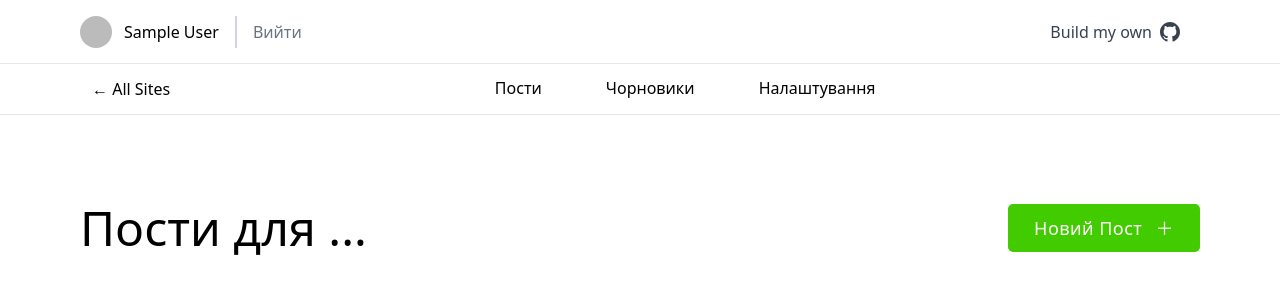
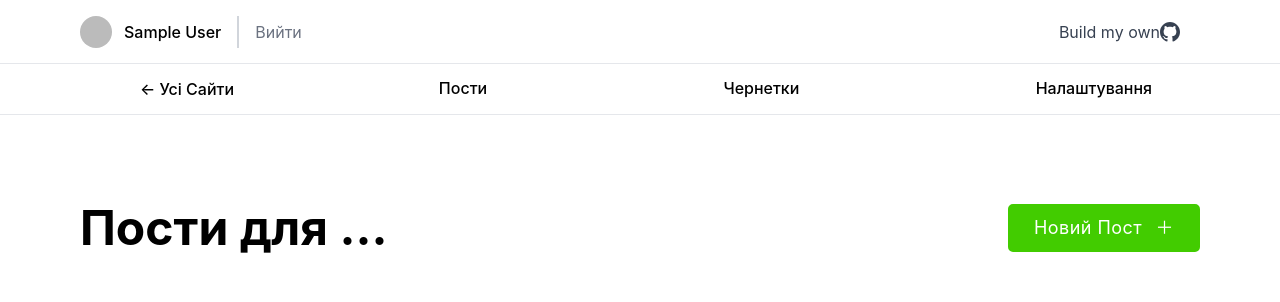
Before and after one commit to maskovlad/blog-platforms, a Next.js app: page /app/site/1 in a window 1280 px wide. Shown: the top 302 px of the page. Built offline with nearby package versions, Linux system fonts and the light colour scheme; no server answers; sample sign-in values are in the browser's storage.

Commit message:
Restyling app layout

```diff
--- a/components/app/Layout.tsx
+++ b/components/app/Layout.tsx
@@ -8,15 +8,15 @@ import Loader from "./Loader";
 import useRequireAuth from "../../lib/useRequireAuth";
 
 import type { WithChildren } from "@/types";
+import { css } from "@emotion/css";
 
 interface LayoutProps extends WithChildren {
   siteId?: string;
 }
 
 export default function Layout({ siteId, children }: LayoutProps) {
-  const title = "Platforms on Vercel";
-  const description =
-    "Create a fullstack application with multi-tenancy and custom domains support using Next.js, Prisma, and PostgreSQL";
+  const title = "Українська Блогова Платформа - Свій.Site";
+  const description = "Створи власний повноцінний сайт-блог. Розвивай, просувай і заробляй з найшвидшою і найнадійнішою хмарною платформою Свій.Site";
   const logo = "/favicon.ico";
   const router = useRouter();
   const sitePage = router.pathname.startsWith("/app/site/[id]");
@@ -32,7 +32,6 @@ export default function Layout({ siteId, children }: LayoutProps) {
   return (
     <>
       <div>
-
         <Head>
           <title>{title}</title>
           <link rel="icon" href={logo} />
@@ -60,34 +59,128 @@ export default function Layout({ siteId, children }: LayoutProps) {
           <meta name="twitter:image" content={logo} />
         </Head>
 
-        <div className="absolute left-0 right-0 h-16 border-b bg-white border-gray-200">
-          <div className="flex justify-between items-center h-full max-w-screen-xl mx-auto px-10 sm:px-20">
-            <div className="flex space-x-4">
-              <Link href="/" className="flex justify-center items-center">
+        <div
+          className={css`
+            position: absolute;
+            right: 0;
+            left: 0;
+            background-color: #ffffff;
+            height: 4rem;
+            border-bottom-width: 1px;
+            border-color: #e5e7eb;
+          `}
+        >
+          <div
+            className={css`
+              display: flex;
+              padding-left: 5rem;
+              padding-right: 5rem;
+              margin-left: auto;
+              margin-right: auto;
+              justify-content: space-between;
+              align-items: center;
+              max-width: 1280px;
+              height: 100%;
+
+              @media (max-width: 640px) {
+                padding-left: 1.5rem;
+                padding-right: 1.5rem;
+              }
+            `}
+          >
+            <div
+              className={css`
+                display: flex;
+                gap: 1rem;
+              `}
+            >
+              <Link
+                href="/"
+                className={css`
+                  display: flex;
+                  justify-content: center;
+                  align-items: center;
+                `}
+              >
                 {session.user && session.user.image && (
-                  <div className="h-8 w-8 inline-block rounded-full overflow-hidden align-middle">
+                  <div
+                    className={css`
+                      display: inline-block;
+                      overflow: hidden;
+                      vertical-align: middle;
+                      width: 2rem;
+                      height: 2rem;
+                      border-radius: 9999px;
+                    `}
+                  >
                     <Image
                       src={session.user.image}
-                      width={40}
-                      height={40}
+                      width={32}
+                      height={32}
                       alt={session.user.name ?? "User avatar"}
                     />
                   </div>
                 )}
-                <span className="sm:block inline-block ml-3 font-medium truncate">
+                <span
+                  className={css`
+                    display: inline-block;
+                    margin-left: 0.75rem;
+                    font-weight: 500;
+                    overflow: hidden;
+                    text-overflow: ellipsis;
+                    white-space: nowrap;
+
+                    @media (min-width: 640px) {
+                      display: block;
+                    }
+                  `}
+                >
                   {session.user?.name}
                 </span>
               </Link>
-              <div className="h-8 border border-gray-300" />
+              <div
+                className={css`
+                  height: 2rem;
+                  border-width: 1px;
+                  border-color: #d1d5db;
+                `}
+              />
               <button
-                className="text-gray-500 hover:text-gray-700 transition-all ease-in-out duration-150"
+                className={css`
+                  transition-property: all;
+                  transition-duration: 150ms;
+                  transition-timing-function: cubic-bezier(0.4, 0, 0.2, 1);
+                  color: #6b7280;
+
+                  :hover {
+                    color: #374151;
+                  }
+                `}
                 onClick={() => signOut()}
               >
                 Вийти
               </button>
             </div>
             <a
-              className="font-cal flex items-center space-x-2 text-gray-700 px-5 py-3 sm:hover:text-black sm:hover:bg-white transition-all ease-in-out duration-150"
+              className={css`
+                display: flex;
+                padding-top: 0.75rem;
+                padding-bottom: 0.75rem;
+                padding-left: 1.25rem;
+                padding-right: 1.25rem;
+                margin-left: 0.5rem;
+                transition-property: all;
+                transition-duration: 150ms;
+                transition-timing-function: cubic-bezier(0.4, 0, 0.2, 1);
+                color: #374151;
+                align-items: center;
+
+                @media (min-width: 640px) {
+                  :hover {
+                    background-color: #ffffff;
+                  }
+                }
+              `}
               href="https://github.com/vercel/platforms"
               rel="noreferrer"
               target="_blank"
@@ -107,20 +200,47 @@ export default function Layout({ siteId, children }: LayoutProps) {
         </div>
 
         {rootPage && (
-          <div className="absolute left-0 right-0 top-16 flex justify-center items-center font-cal space-x-16 border-b bg-white border-gray-200">
+          <div
+            className={css`
+              display: flex;
+              position: absolute;
+              right: 0;
+              left: 0;
+              top: 4rem;
+              background-color: #ffffff;
+              justify-content: center;
+              align-items: center;
+              border-bottom-width: 1px;
+              border-color: #e5e7eb;
+              font-weight: 500;
+              padding-left: 10%;
+              padding-right: 10%;
+              gap: 10%;
+            `}
+          >
             <Link
               href="/"
-              className={`border-b-2 ${
-                tab == "" ? "border-black" : "border-transparent"
-              } py-3`}
+              className={css`
+                border-bottom-width: 2px;
+                padding-top: 0.75rem;
+                padding-bottom: 0.75rem;
+                ${tab == ""
+                  ? "border-color: #000000;"
+                  : "border-color: transparent;"}
+              `}
             >
               Мої сайти
             </Link>
             <Link
               href="/settings"
-              className={`border-b-2 ${
-                tab == "settings" ? "border-black" : "border-transparent"
-              } py-3`}
+              className={css`
+                border-bottom-width: 2px;
+                padding-top: 0.75rem;
+                padding-bottom: 0.75rem;
+                ${tab == "settings"
+                  ? "border-color: #000000;"
+                  : "border-color: transparent;"}
+              `}
             >
               Налаштування
             </Link>
@@ -128,33 +248,210 @@ export default function Layout({ siteId, children }: LayoutProps) {
         )}
 
         {sitePage && (
-          <div className="absolute left-0 right-0 top-16 font-cal border-b bg-white border-gray-200">
-            <div className="flex justify-between items-center space-x-16 max-w-screen-xl mx-auto px-10 sm:px-20">
-              <Link href="/" className="md:inline-block ml-3 hidden">
-                ← All Sites
+          <div
+            className={css`
+              position: absolute;
+              right: 0;
+              left: 0;
+              top: 4rem;
+              background-color: #ffffff;
+              border-bottom-width: 1px;
+              border-color: #e5e7eb;
+            `}
+          >
+            <div
+              className={css`
+                display: flex;
+                padding-left: 10%;
+                padding-right: 10%;
+                margin-left: auto;
+                margin-right: auto;
+                justify-content: flex-start;
+                font-weight: 500;
+                align-items: center;
+                max-width: 1280px;
+
+                @media (max-width: 640px) {
+                  justify-content: center;
+                }
+                @media (max-width: 425px) {
+                  justify-content: center;
+                  padding-left: 5%;
+                  padding-right: 5%;
+                }
+              `}
+            >
+              <Link
+                href="/"
+                className={css`
+                  display: inline-block;
+                  margin-right: 20%;
+                  margin-left: 0.75rem;
+                  white-space: nowrap;
+
+                  @media (max-width: 768px) {
+                    display: none;
+                  }
+                `}
+              >
+                ← Усі Сайти
               </Link>
-              <div className="flex justify-between items-center space-x-10 md:space-x-16">
+              <div
+                className={css`
+                  display: flex;
+                  justify-content: space-between;
+                  align-items: center;
+                  width: 100%;
+
+                  @media (min-width: 768px) {
+                  }
+                `}
+              >
                 <Link
                   href={`/site/${router.query.id}`}
-                  className={`border-b-2 ${
-                    !tab ? "border-black" : "border-transparent"
-                  } py-3`}
+                  className={css`
+                    border-bottom-width: 2px;
+                    padding-top: 0.75rem;
+                    padding-bottom: 0.75rem;
+                    ${!tab
+                      ? "border-color: #000000;"
+                      : "border-color: transparent;"}
+                  `}
                 >
                   Пости
                 </Link>
                 <Link
                   href={`/site/${router.query.id}/drafts`}
-                  className={`border-b-2 ${
-                    tab == "drafts" ? "border-black" : "border-transparent"
-                  } py-3`}
+                  className={css`
+                    border-bottom-width: 2px;
+                    padding-top: 0.75rem;
+                    padding-bottom: 0.75rem;
+                    ${tab == "drafts"
+                      ? "border-color: #000000;"
+                      : "border-color: transparent;"}
+                  `}
                 >
-                  Чорновики
+                  Чернетки
                 </Link>
                 <Link
                   href={`/site/${router.query.id}/settings`}
-                  className={`border-b-2 ${
-                    tab == "settings" ? "border-black" : "border-transparent"
-                  } py-3`}
+                  className={css`
+                    border-bottom-width: 2px;
+                    padding-top: 0.75rem;
+                    padding-bottom: 0.75rem;
+                    ${tab == "settings"
+                      ? "border-color: #000000;"
+                      : "border-color: transparent;"}
+                  `}
+                >
+                  Налаштування
+                </Link>
+              </div>
+            </div>
+          </div>
+        )}
+
+        {postPage && (
+          <div
+            className={css`
+              position: absolute;
+              right: 0;
+              left: 0;
+              top: 4rem;
+              background-color: #ffffff;
+              border-bottom-width: 1px;
+              border-color: #e5e7eb;
+            `}
+          >
+            <div
+              className={css`
+                display: flex;
+                padding-left: 10%;
+                padding-right: 10%;
+                margin-left: auto;
+                margin-right: auto;
+                justify-content: flex-start;
+                font-weight: 500;
+                align-items: center;
+                max-width: 1280px;
+
+                @media (max-width: 640px) {
+                  justify-content: center;
+                }
+                @media (max-width: 425px) {
+                  justify-content: center;
+                  padding-left: 5%;
+                  padding-right: 5%;
+                }
+              `}
+            >
+              {siteId ? (
+                <Link
+                  href={`/site/${siteId}`}
+                  className={css`
+                    display: none;
+                    margin-left: 0.75rem;
+
+                    @media (min-width: 768px) {
+                      display: inline-block;
+                    }
+                  `}
+                >
+                  ← Всі Пости
+                </Link>
+              ) : (
+                <div>
+                  ←
+                  <p
+                    className={css`
+                      display: none;
+                      margin-left: 0.75rem;
+
+                      @media (min-width: 768px) {
+                        display: inline-block;
+                      }
+                    `}
+                  >
+                    Усі Пости
+                  </p>
+                </div>
+              )}
+
+              <div
+                className={css`
+                  display: flex;
+                  margin-left: 2.5rem;
+                  justify-content: space-between;
+                  align-items: center;
+
+                  @media (min-width: 768px) {
+                    margin-left: 4rem;
+                  }
+                `}
+              >
+                <Link
+                  href={`/post/${router.query.id}`}
+                  className={css`
+                    border-bottom-width: 2px;
+                    padding-top: 0.75rem;
+                    padding-bottom: 0.75rem;
+                    ${!tab
+                      ? "border-color: #000000;"
+                      : "border-color: transparent;"}
+                  `}
+                >
+                  Редактор
+                </Link>
+                <Link
+                  href={`/post/${router.query.id}/settings`}
+                  className={css`
+                    border-bottom-width: 2px;
+                    padding-top: 0.75rem;
+                    padding-bottom: 0.75rem;
+                    ${tab == "settings"
+                      ? "border-color: #000000;"
+                      : "border-color: transparent;"}
+                  `}
                 >
                   Налаштування
                 </Link>
@@ -164,46 +461,13 @@ export default function Layout({ siteId, children }: LayoutProps) {
           </div>
         )}
 
-        {postPage && (
-          <div className="absolute left-0 right-0 top-16 font-cal border-b bg-white border-gray-200">
-            <div className="flex justify-between items-center space-x-16 max-w-screen-xl mx-auto px-10 sm:px-20">
-              {siteId ? (
-                <Link
-                  href={`/site/${siteId}`}
-                  className="md:inline-block ml-3 hidden"
-                >
-                  ← Всі Пости
-                </Link>
-              ) : (
-                <div>
-                  ←<p className="md:inline-block ml-3 hidden">Всі Пости</p>
-                </div>
-              )}
-
-              <div className="flex justify-between items-center space-x-10 md:space-x-16">
-                <Link
-                  href={`/post/${router.query.id}`}
-                  className={`border-b-2 ${
-                    !tab ? "border-black" : "border-transparent"
-                  } py-3`}
-                >
-                  Редактор
-                </Link>
-                <Link
-                  href={`/post/${router.query.id}/settings`}
-                  className={`border-b-2 ${
-                    tab == "settings" ? "border-black" : "border-transparent"
-                  } py-3`}
-                >
-                  Налаштування
-                </Link>
-              </div>
-              <div />
-            </div>
-          </div>
-        )}
-
-        <div className="pt-28">{children}</div>
+        <div
+          className={css`
+            padding-top: 7rem;
+          `}
+        >
+          {children}
+        </div>
       </div>
     </>
   );
--- a/styles/globals.css
+++ b/styles/globals.css
@@ -1,3 +1,66 @@
-@tailwind base;
+/* @tailwind base;
 @tailwind components;
-@tailwind utilities;
+@tailwind utilities; */
+
+html,
+body {
+  padding: 0;
+  margin: 0;
+  font-family: -apple-system, BlinkMacSystemFont, Segoe UI, Roboto, Oxygen,
+    Ubuntu, Cantarell, Fira Sans, Droid Sans, Helvetica Neue, sans-serif;
+  line-height: 1.5;
+}
+
+a {
+  color: inherit;
+  text-decoration: none;
+}
+
+[type=button],
+[type=reset],
+[type=submit],
+button {
+  -webkit-appearance: button;
+  background-color: transparent;
+  background-image: none;
+}
+
+button,
+input,
+optgroup,
+select,
+textarea {
+  font-family: inherit;
+  font-size: 100%;
+  font-weight: inherit;
+  line-height: inherit;
+  color: inherit;
+  margin: 0;
+  padding: 0;
+}
+
+* {
+  margin: 0;
+  padding: 0;
+  border: 0 solid #e5e7eb;
+  outline: 0;
+  box-sizing: border-box;
+  list-style: none;
+  text-decoration: none;
+}
+
+input,
+textarea {
+  font-family: inherit;
+}
+
+@media (prefers-color-scheme: dark) {
+  html {
+    color-scheme: dark;
+  }
+
+  body {
+    color: white;
+    background: black;
+  }
+}
```
